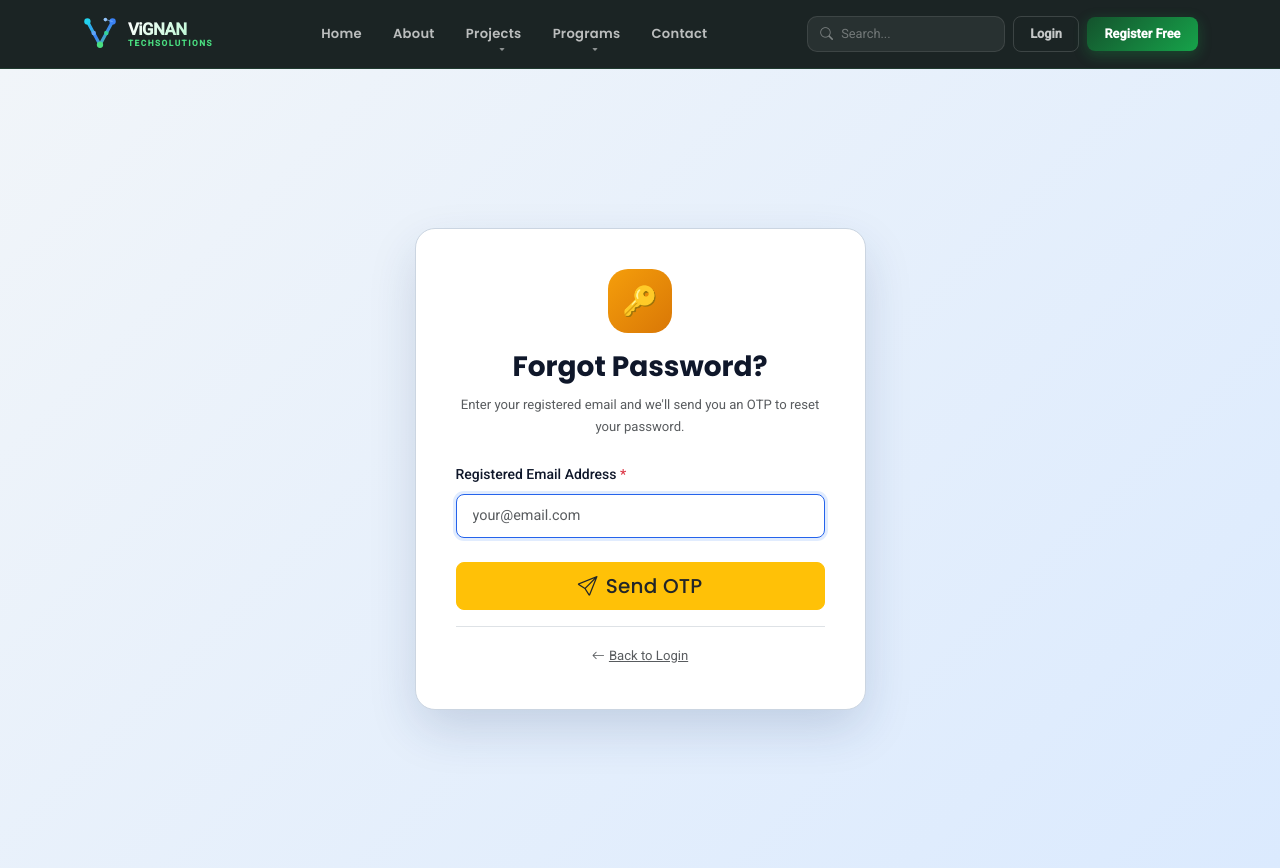
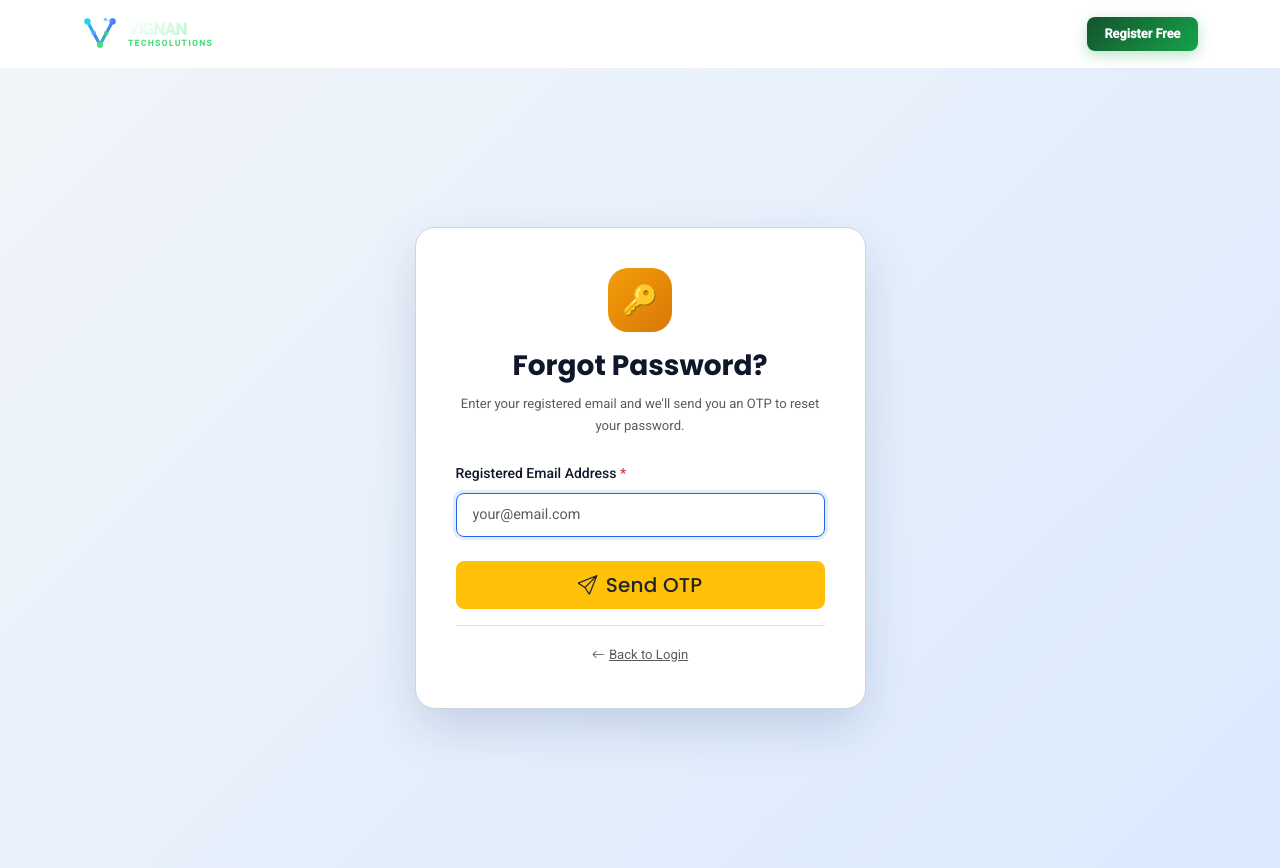
Before and after one commit to Vignantechsolutions/Vignantech, a Django app: page /accounts/forgot-password/ in a window 1280 px wide. Shown: the top 868 px of the page. Run offline with Django 5.2, Linux system fonts and the light colour scheme; some libraries are stand-ins or nearby versions.

Commit message:
feat: transparent navbar on hero, solid on scroll, body offset for fixed nav

```diff
--- a/templates/base.html
+++ b/templates/base.html
@@ -74,6 +74,7 @@
     <link href="https://unpkg.com/aos@2.3.1/dist/aos.css" rel="stylesheet">
     {% load static %}
     <link rel="stylesheet" href="{% static 'css/main.css' %}">
+    <style>body{padding-top:68px}.gh-hero{margin-top:-68px}</style>
     {% block extra_css %}{% endblock %}
 </head>
 <body>
--- a/templates/partials/_hero.html
+++ b/templates/partials/_hero.html
@@ -1,5 +1,5 @@
 <style>
-.gh-hero{position:relative;width:100%;background:#0a1a1a;color:#fff;overflow:hidden;font-family:'Poppins',sans-serif;padding:110px 0 70px}
+.gh-hero{position:relative;width:100%;background:#0a1a1a;color:#fff;overflow:hidden;font-family:'Poppins',sans-serif;padding:178px 0 70px}
 
 /* Coding photo bg */
 .gh-bg{position:absolute;inset:0;background:url('https://images.unsplash.com/photo-1555066931-4365d14bab8c?w=1600&q=80') center/cover no-repeat;opacity:.3;-webkit-mask-image:linear-gradient(180deg,transparent,black 5%,black 75%,transparent);mask-image:linear-gradient(180deg,transparent,black 5%,black 75%,transparent)}
--- a/templates/partials/navbar.html
+++ b/templates/partials/navbar.html
@@ -2,17 +2,20 @@
 <style>
 /* ── NAVBAR ── */
 #mainNav{
-  background:rgba(8,18,18,.92);
+  background:transparent;
+  backdrop-filter:none;
+  -webkit-backdrop-filter:none;
+  border-bottom:1px solid transparent;
+  padding:0;
+  transition:all .35s ease;
+  position:fixed;top:0;left:0;right:0;z-index:1000;
+}
+#mainNav.scrolled{
+  background:rgba(6,14,14,.95);
   backdrop-filter:blur(20px);
   -webkit-backdrop-filter:blur(20px);
   border-bottom:1px solid rgba(74,222,128,.12);
-  padding:0;
-  transition:all .3s ease;
-  position:sticky;top:0;z-index:1000;
-}
-#mainNav.scrolled{
-  background:rgba(6,14,14,.97);
-  box-shadow:0 4px 30px rgba(0,0,0,.4);
+  box-shadow:0 4px 30px rgba(0,0,0,.5);
 }
 
 .nav-container{
```
